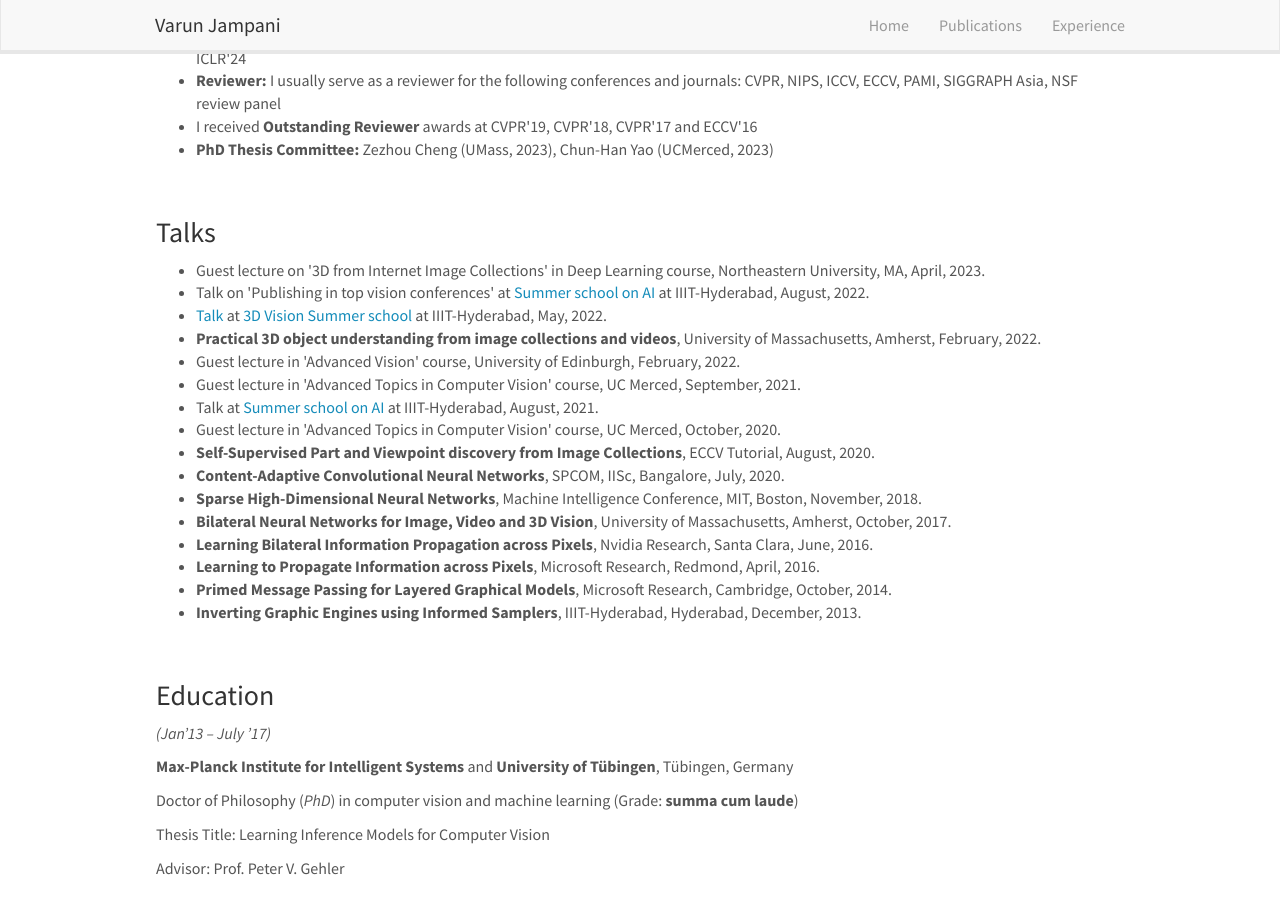
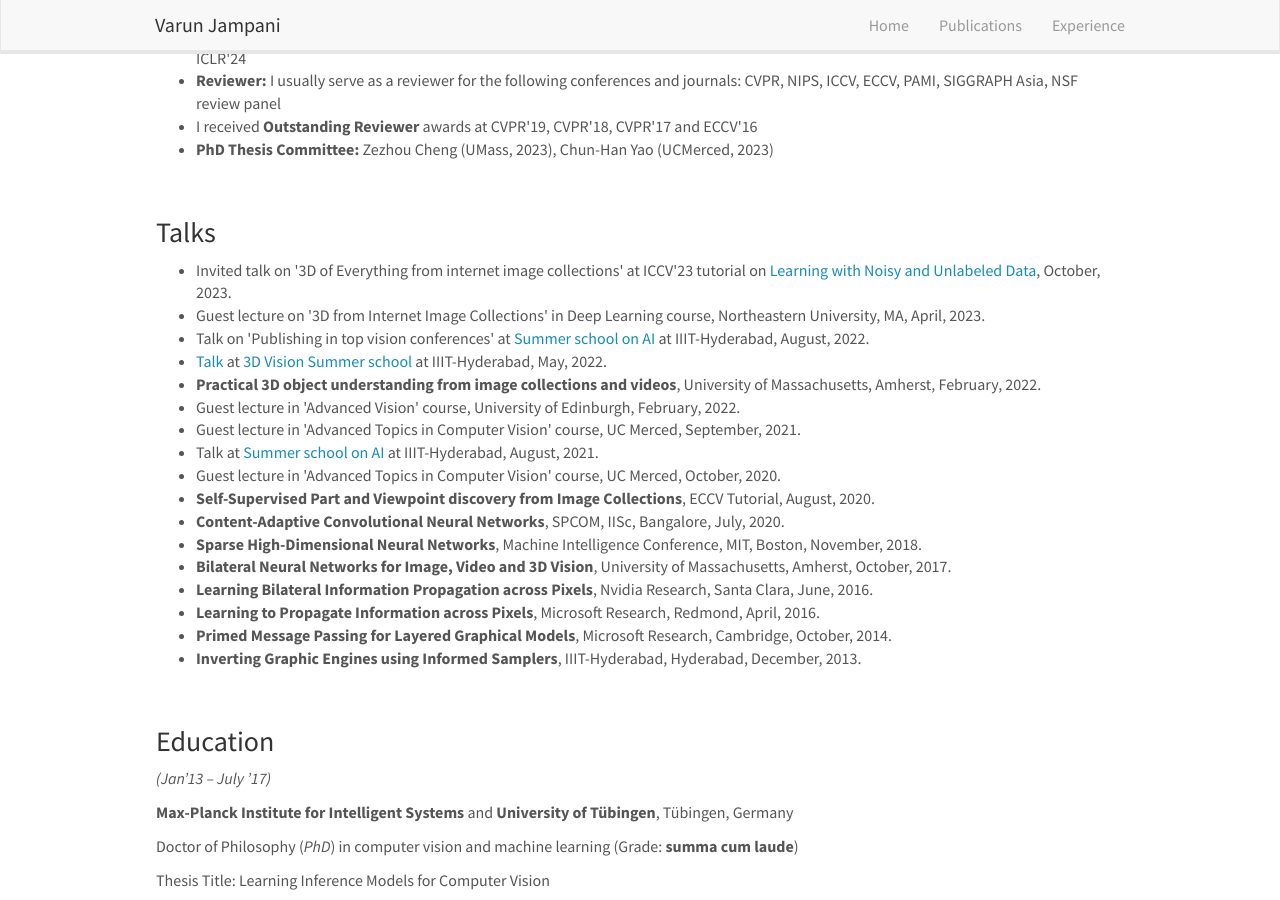
Before and after one commit to varunjampani/varunjampani.github.io, a Jekyll site: the page built from _pages/experience.md, in a window 1280 px wide and 900 px high, scrolled down 575 px. Built offline with Jekyll 4.4.1, drawn with Linux system fonts in a browser that asks for light colours; nearby versions of some CDN libraries.

Commit message:
Update experience.md

```diff
--- a/_pages/experience.md
+++ b/_pages/experience.md
@@ -41,7 +41,8 @@ permalink: /experience
 
 <h3>Talks</h3>
 <ul>
-<li> Guest lecture on '3D from Internet Image Collections' in Deep Learning course, Northeastern University, MA, April, 2023.</li>
+<li>Invited talk on '3D of Everything from internet image collections' at ICCV'23 tutorial on <a href="https://cvit.iiit.ac.in/summerschool2022/">Learning with Noisy and Unlabeled Data</a>, October, 2023.</li>
+<li>Guest lecture on '3D from Internet Image Collections' in Deep Learning course, Northeastern University, MA, April, 2023.</li>
 <li>Talk on 'Publishing in top vision conferences' at <a href="https://cvit.iiit.ac.in/summerschool2022/">Summer school on AI</a> at IIIT-Hyderabad, August, 2022.</li>
 <li><a href="https://www.youtube.com/watch?v=aIgC5izulkk">Talk</a> at <a href="https://cvit.iiit.ac.in/workshops/3dvision/">3D Vision Summer school</a> at IIIT-Hyderabad, May, 2022.</li>
 <li><strong>Practical 3D object understanding from image collections and videos</strong>, University of Massachusetts, Amherst, February, 2022.</li>
```
